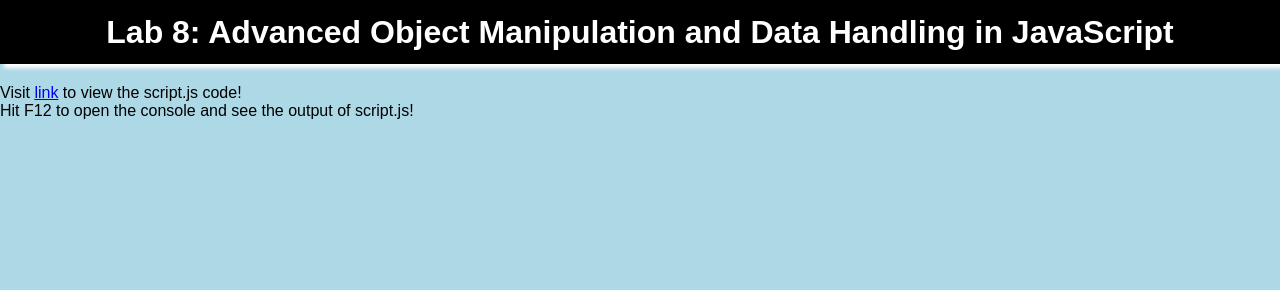
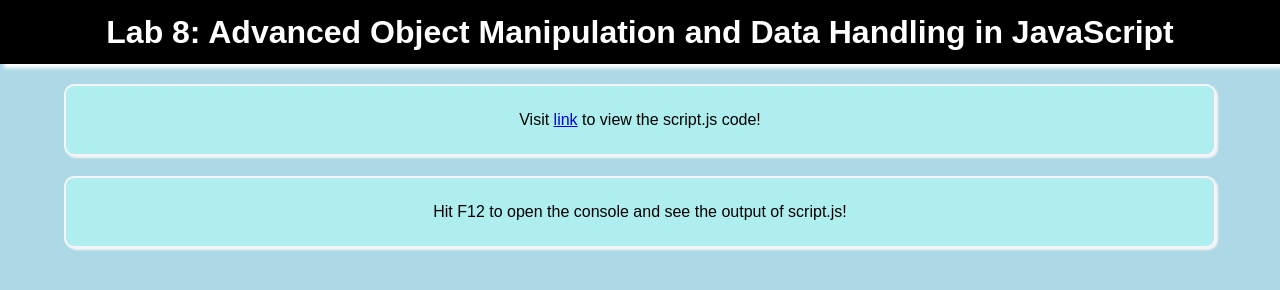
Before and after one commit to amber4est/ObjectManipulation-DataHandling, a plain HTML site: page index.html in a window 1280 px wide. Drawn offline with Linux system fonts and the light colour scheme.

Commit message:
Adding some CSS styles

```diff
--- a/styles.css
+++ b/styles.css
@@ -20,3 +20,17 @@ header {
     margin-bottom: 20px;
     box-shadow: 4px 4px 4px white;
 }
+
+p {
+    background-color: paleturquoise;
+    color: black;
+    text-align: center;
+    width: 90%;
+    border-radius: 5px;
+    margin: 0 auto;
+    margin-top: 20px;
+    padding: 25px;
+    border: 2px solid whitesmoke;
+    border-radius: 10px;
+    box-shadow: 2px 2px 2px whitesmoke;
+}
```
